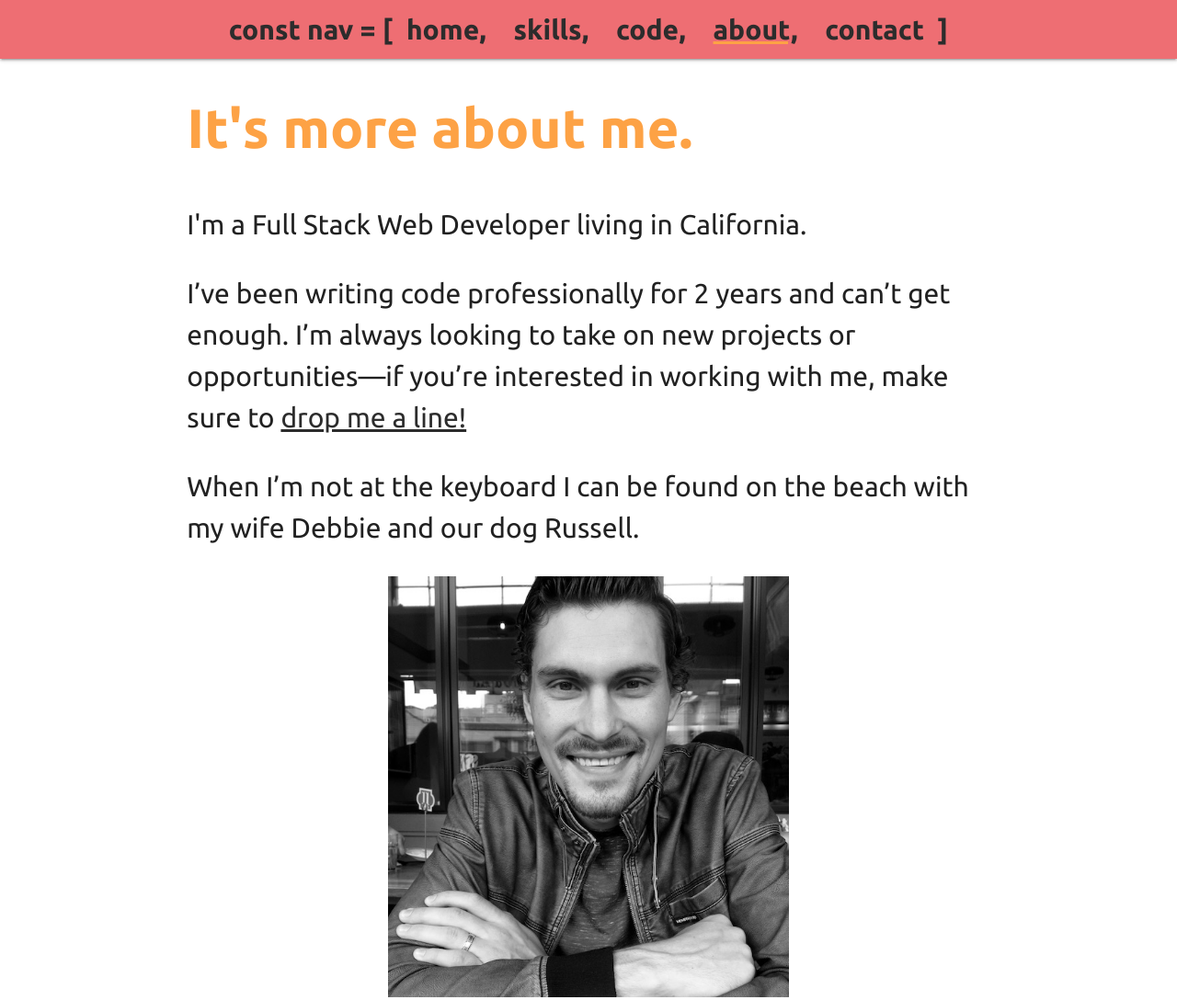
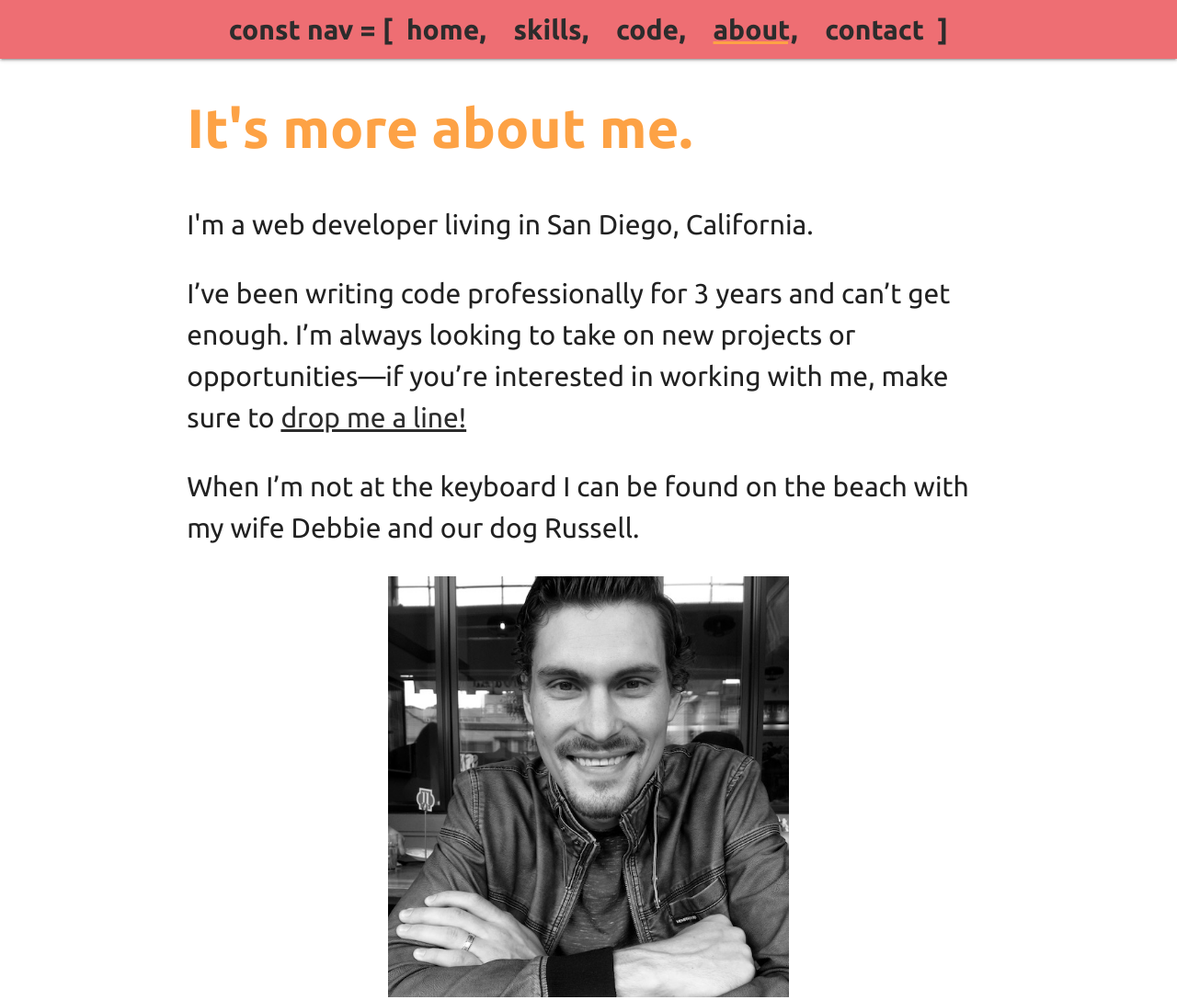
Before and after one commit to its-nate/portfolio-gatsby, a Gatsby site: page /about in a window 1280 px wide. Shown: the top 1088 px of the page at 92% size. Built offline with nearby package versions, Linux system fonts and the light colour scheme; Gatsby itself is replaced by a stand-in of ours.

Commit message:
update job info

```diff
--- a/src/pages/about.js
+++ b/src/pages/about.js
@@ -28,10 +28,10 @@ const About = () => {
         <div className="row">
           <div className="col s12">
             <p className="page-body">
-              I'm a Full Stack Web Developer living in California.
+              I'm a web developer living in San Diego, California.
             </p>
             <p className="page-body">
-              I’ve been writing code professionally for 2 years and can’t get
+              I’ve been writing code professionally for 3 years and can’t get
               enough. I’m always looking to take on new projects or
               opportunities—if you’re interested in working with me, make sure
               to{" "}
--- a/src/pages/index.js
+++ b/src/pages/index.js
@@ -24,7 +24,7 @@ const IndexPage = () => (
             way.
           </p>
           <p className="page-body">
-            I currently do contract and subcontract work through my company,&nbsp;
+            I'm currently a Front-End Developer for <a href="https://andalways.com/" target="_blank" rel="noreferrer" className="page-link">AndAlways</a> and do contract and subcontract work through my company,&nbsp;
             <a href="https://www.holisticwebsolutions.com" target="_blank" rel="noreferrer" className="page-link">Holistic Web Solutions</a>.
           </p>
         </div>
```
